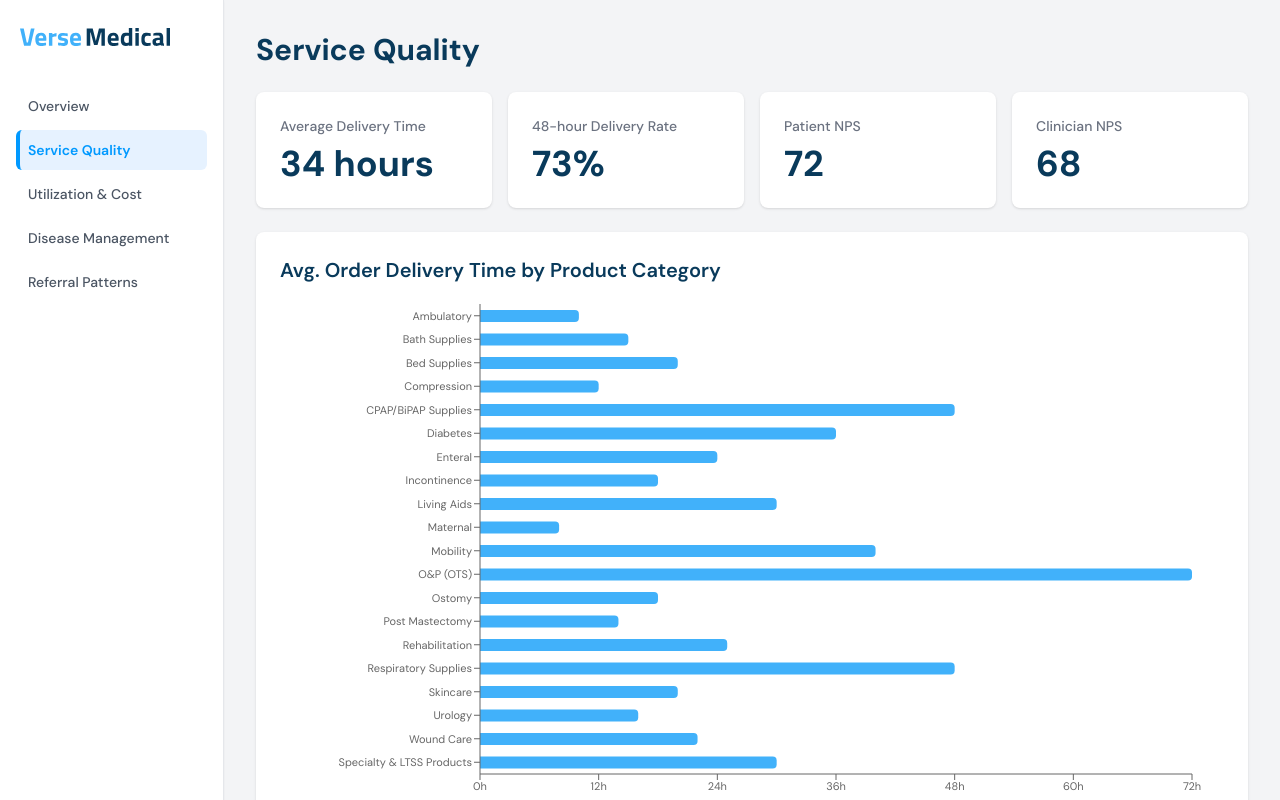
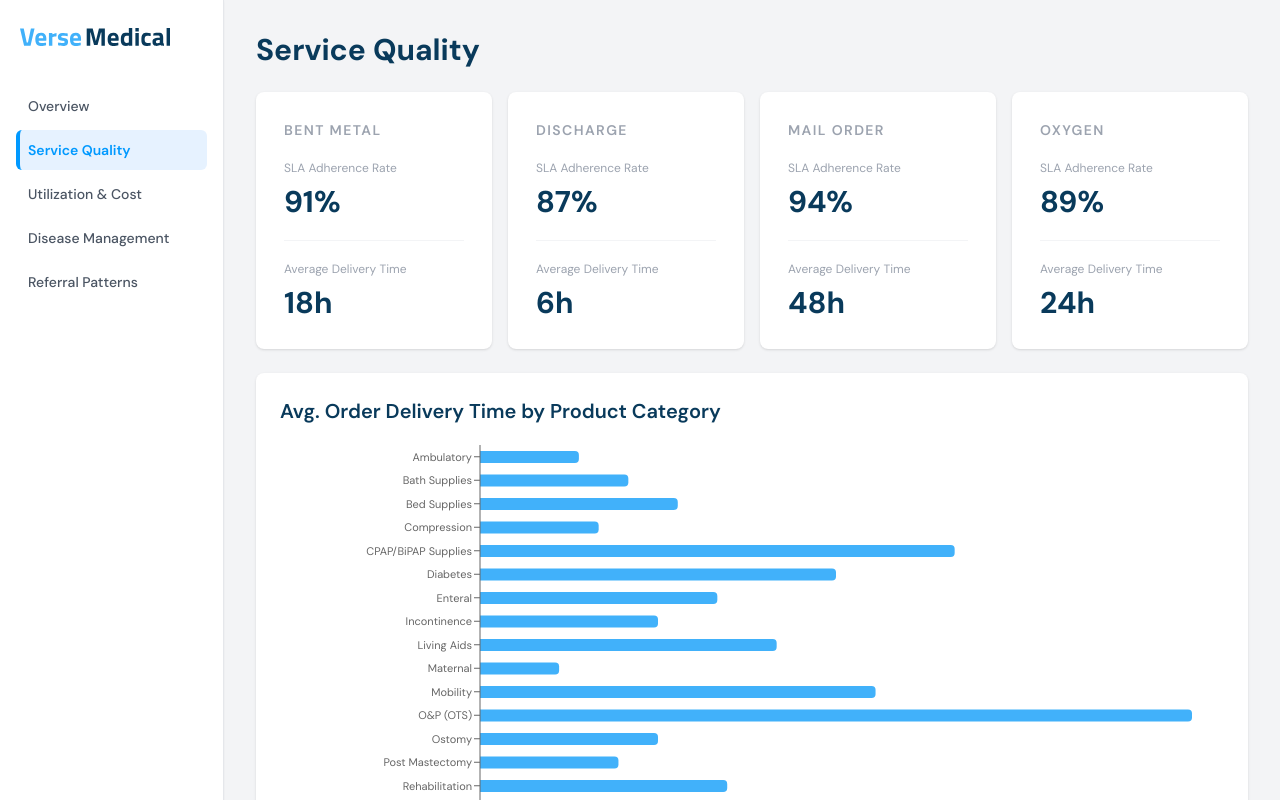
Before and after one commit to bryanzqwang/Verse_Payor_Dashboard, a Next.js app: page / in a window 1280 px wide. Both pictures are taken after a click on the button "Service Quality". Shown: the top 800 px of the page. Built offline with nearby package versions, Linux system fonts and the light colour scheme.

Commit message:
Font changes for Service Quality mid-level

```diff
--- a/src/app/page.tsx
+++ b/src/app/page.tsx
@@ -48,6 +48,23 @@ function StatBox({ label, value }: { label: string; value: string }) {
     <div className="bg-white p-6 rounded-lg shadow flex flex-col justify-center">
       <p className="text-sm font-medium text-gray-500">{label}</p>
       <p className="text-4xl font-bold text-[#093a5b] mt-2">{value}</p>
+    </div>
+  );
+}
+
+function ServiceCategoryCard({ category, slaRate, avgDelivery }: { category: string; slaRate: string; avgDelivery: string }) {
+  return (
+    <div className="bg-white rounded-lg shadow p-7 flex flex-col gap-5">
+      <p className="text-sm font-semibold text-gray-400 uppercase tracking-widest">{category}</p>
+      <div>
+        <p className="text-xs text-gray-400 mb-2">SLA Adherence Rate</p>
+        <p className="text-3xl font-bold text-[#093a5b]">{slaRate}</p>
+      </div>
+      <hr className="border-gray-100" />
+      <div>
+        <p className="text-xs text-gray-400 mb-2">Average Delivery Time</p>
+        <p className="text-3xl font-bold text-[#093a5b]">{avgDelivery}</p>
+      </div>
     </div>
   );
 }
@@ -308,7 +325,7 @@ export default function Home(): JSX.Element {
             <h1 className="text-3xl font-bold text-[#093a5b]">Overview</h1>
             <div className="grid grid-cols-1 md:grid-cols-2 gap-4">
               <StatBox label="Average Delivery Time" value="34 hours" />
-              <StatBox label="PMPM Spend" value="$9.70" />
+              <StatBox label="PMPM Spend (3-month lag)" value="$9.70" />
             </div>
             <div className="grid grid-cols-1 md:grid-cols-2 gap-6 items-stretch">
               {metrics[0] && <MetricCard card={metrics[0]} />}
@@ -323,10 +340,10 @@ export default function Home(): JSX.Element {
           <div className="flex flex-col gap-6">
             <h1 className="text-3xl font-bold text-[#093a5b]">Service Quality</h1>
             <div className="grid grid-cols-2 lg:grid-cols-4 gap-4">
-              <StatBox label="Average Delivery Time" value="34 hours" />
-              <StatBox label="48-hour Delivery Rate" value="73%" />
-              <StatBox label="Patient NPS" value="72" />
-              <StatBox label="Clinician NPS" value="68" />
+              <ServiceCategoryCard category="Bent Metal" slaRate="91%" avgDelivery="18h" />
+              <ServiceCategoryCard category="Discharge" slaRate="87%" avgDelivery="6h" />
+              <ServiceCategoryCard category="Mail Order" slaRate="94%" avgDelivery="48h" />
+              <ServiceCategoryCard category="Oxygen" slaRate="89%" avgDelivery="24h" />
             </div>
             <div className="h-[400px] md:h-[600px]">
               <AvgDeliveryTimeChart />
@@ -339,7 +356,7 @@ export default function Home(): JSX.Element {
           <div className="flex flex-col gap-6">
             <h1 className="text-3xl font-bold text-[#093a5b]">Utilization & Cost</h1>
             <div className="grid grid-cols-1 md:grid-cols-2 gap-4">
-              <StatBox label="PMPM Spend" value="$9.70" />
+              <StatBox label="PMPM Spend (3-month lag)" value="$9.70" />
               <StatBox label="Clean Claim Rate" value="95%" />
             </div>
             <div className="grid grid-cols-1 md:grid-cols-2 gap-6">
```
Also changed, not shown: public/data/total-order-volume-by-lob.csv, public/data/total-spend-by-lob.csv, public/data/total-spend.csv.
